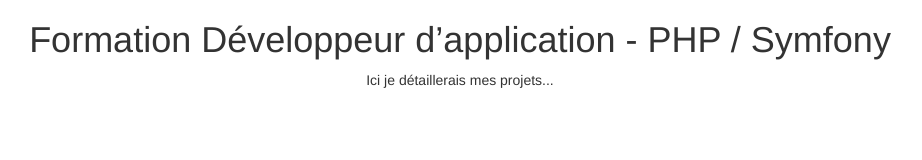
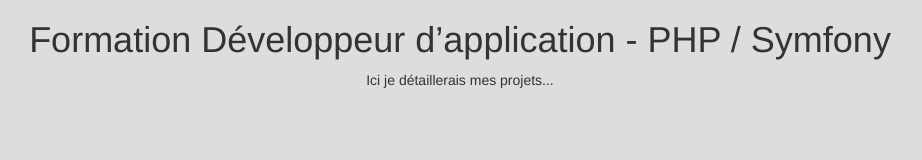
Before and after one commit to CedricF67/GitAct2, a plain HTML site: page index.html in a window 1280 px wide. Shown: the whole page, without its empty margins (180-1102 px from the left). Drawn offline with nearby package versions, Linux system fonts and the light colour scheme.

Commit message:
Modifié couleur de fond page HTML

```diff
--- a/style.css
+++ b/style.css
@@ -1,7 +1,7 @@
 /* Styles généraux */
 
 body {
-	background: url(fond.jpg) no-repeat fixed center;
+	background-color: #DDD;
 }
 
 section {
```
